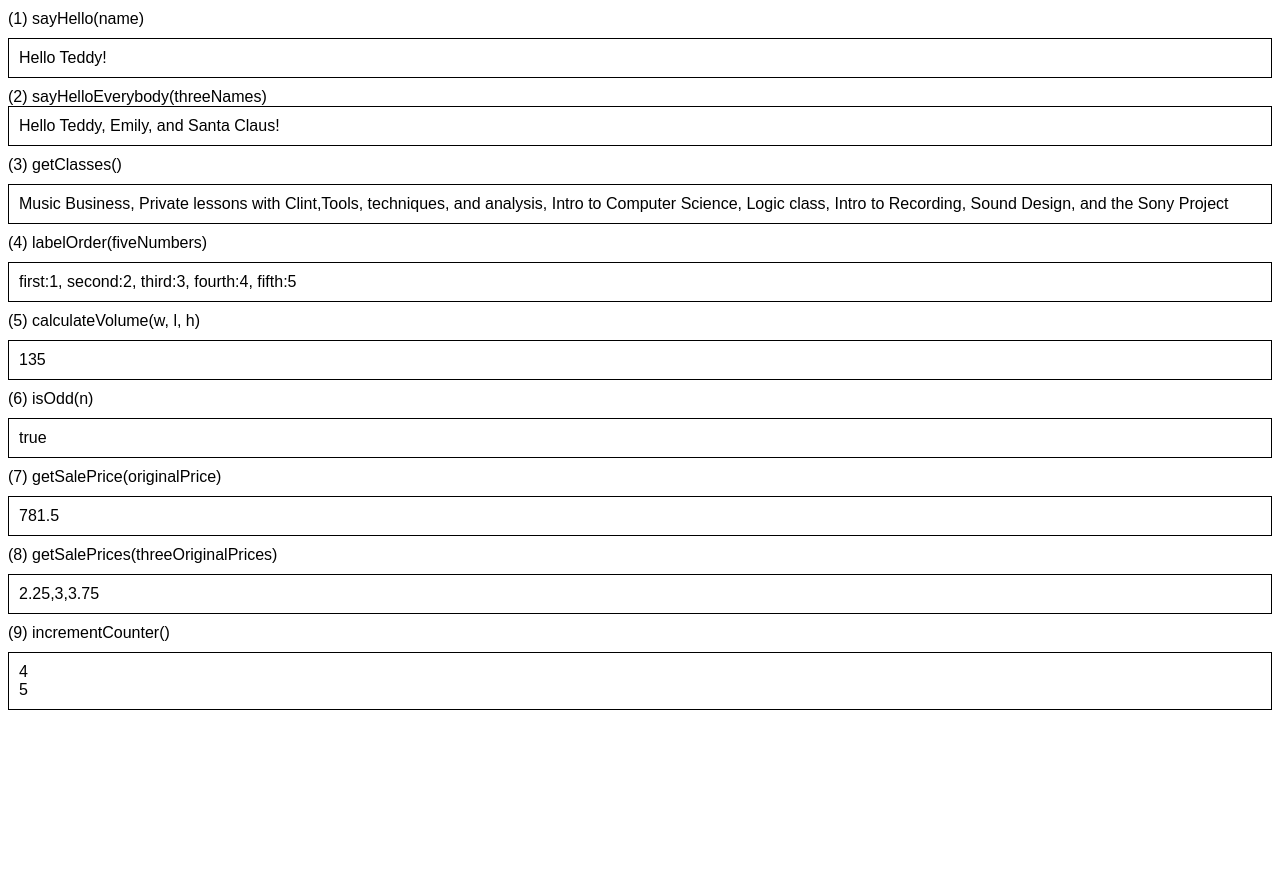
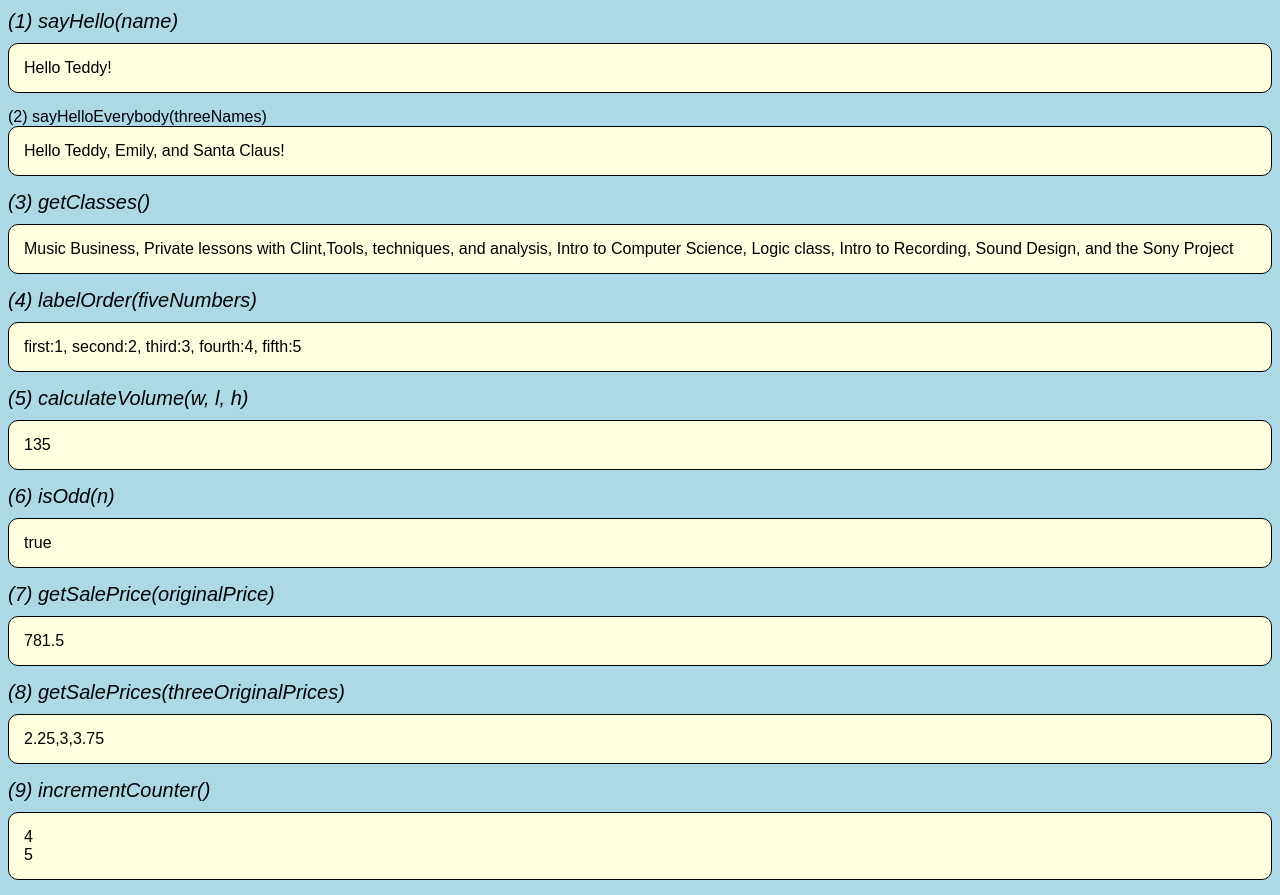
Before and after one commit to SFCM-TAC/wk2-practice-functions-data-types-and-operators-teddyraven1, a plain HTML site: page index.html in a window 1280 px wide. Before the commit the page ends 800 px from the top, so only its background shows below. Drawn offline with Linux system fonts and the light colour scheme.

Commit message:
Added some css styling, super sick.

```diff
--- a/css/styles.css
+++ b/css/styles.css
@@ -1,12 +1,18 @@
 body {
   font-family: arial;
+color: black;
+background-color: lightblue;
 }
 
 .question {
   margin: 10px 0 10px 0;
+  font-style: italic;
+  font-size: 20px;
 }
 .results {
   border: 1px solid;
-  padding: 10px;
-  margin-bottom: 10px;
+  border-radius: 10px;
+  padding: 15px;
+  margin-bottom: 15px;
+  background-color: lightyellow;
 }
```
